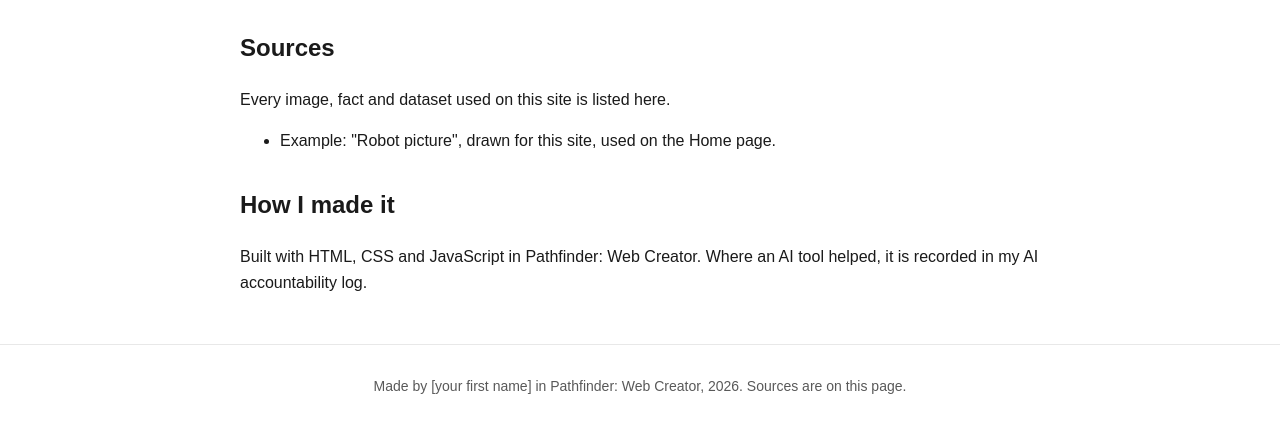
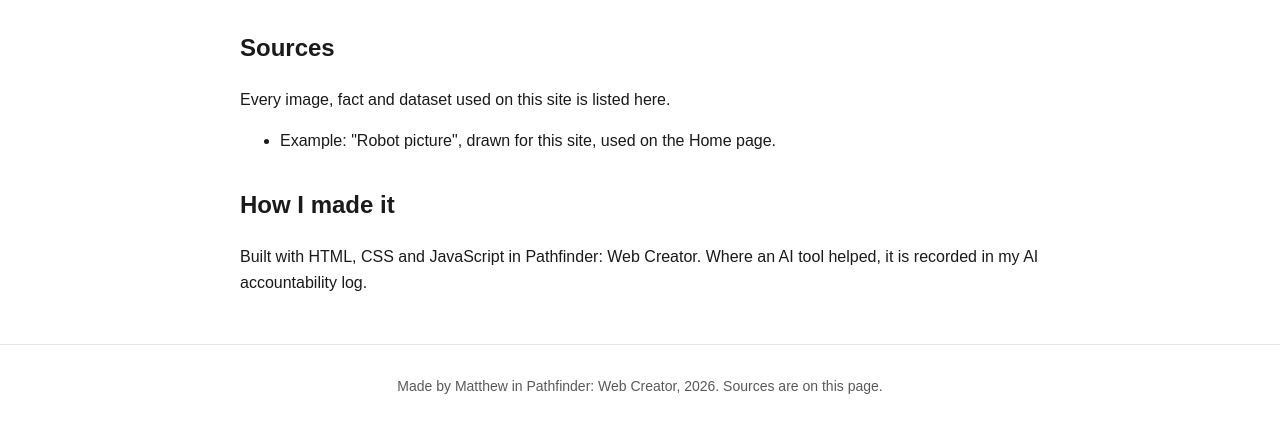
Before and after one commit to matthewkimani10-source/byte-club, a plain HTML site: page about.html in a window 1280 px wide. Shown: the part 252-684 px from the top of the page. Drawn offline with Linux system fonts and the light colour scheme.

Commit message:
change in  footer

```diff
--- a/about.html
+++ b/about.html
@@ -38,7 +38,7 @@
   </main>
 
   <footer>
-    <p>Made by [your first name] in Pathfinder: Web Creator, 2026. Sources are on this page.</p>
+    <p>Made by Matthew in Pathfinder: Web Creator, 2026. Sources are on this page.</p>
   </footer>
 </body>
 </html>
```
